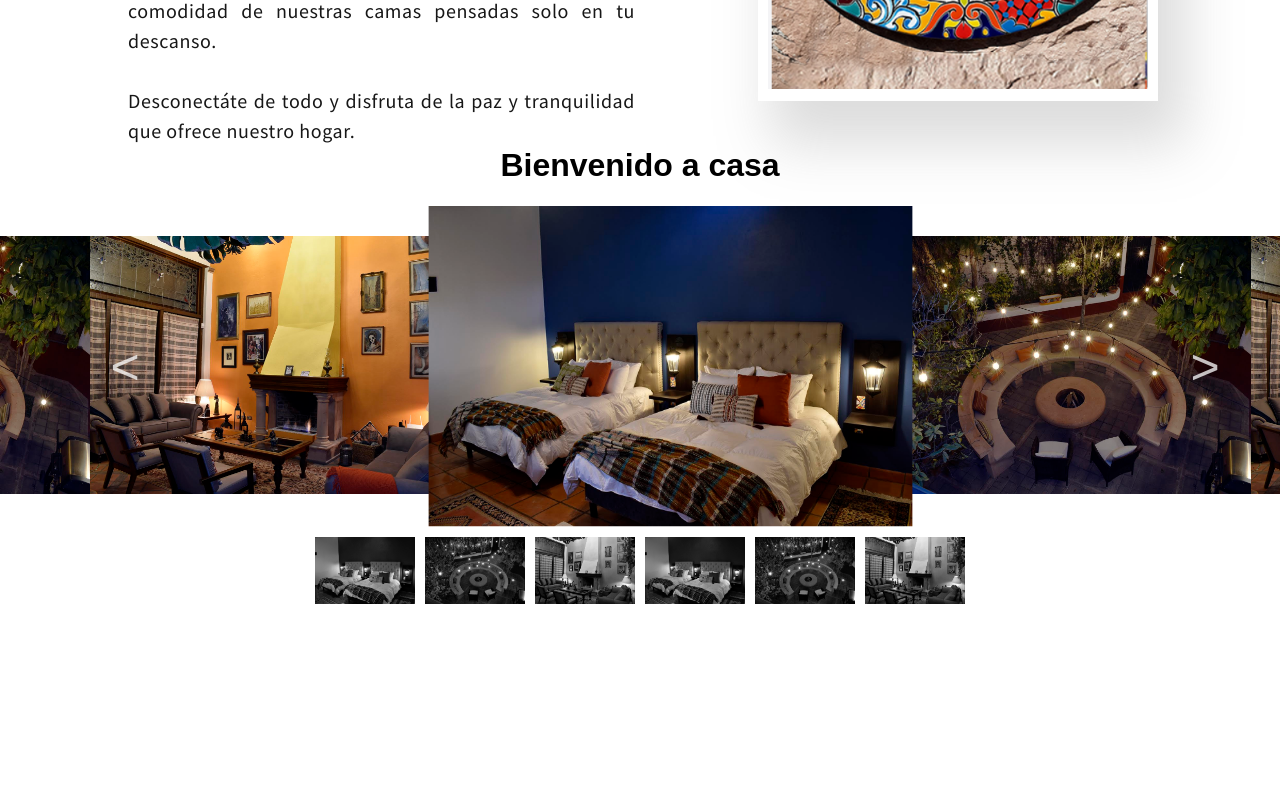
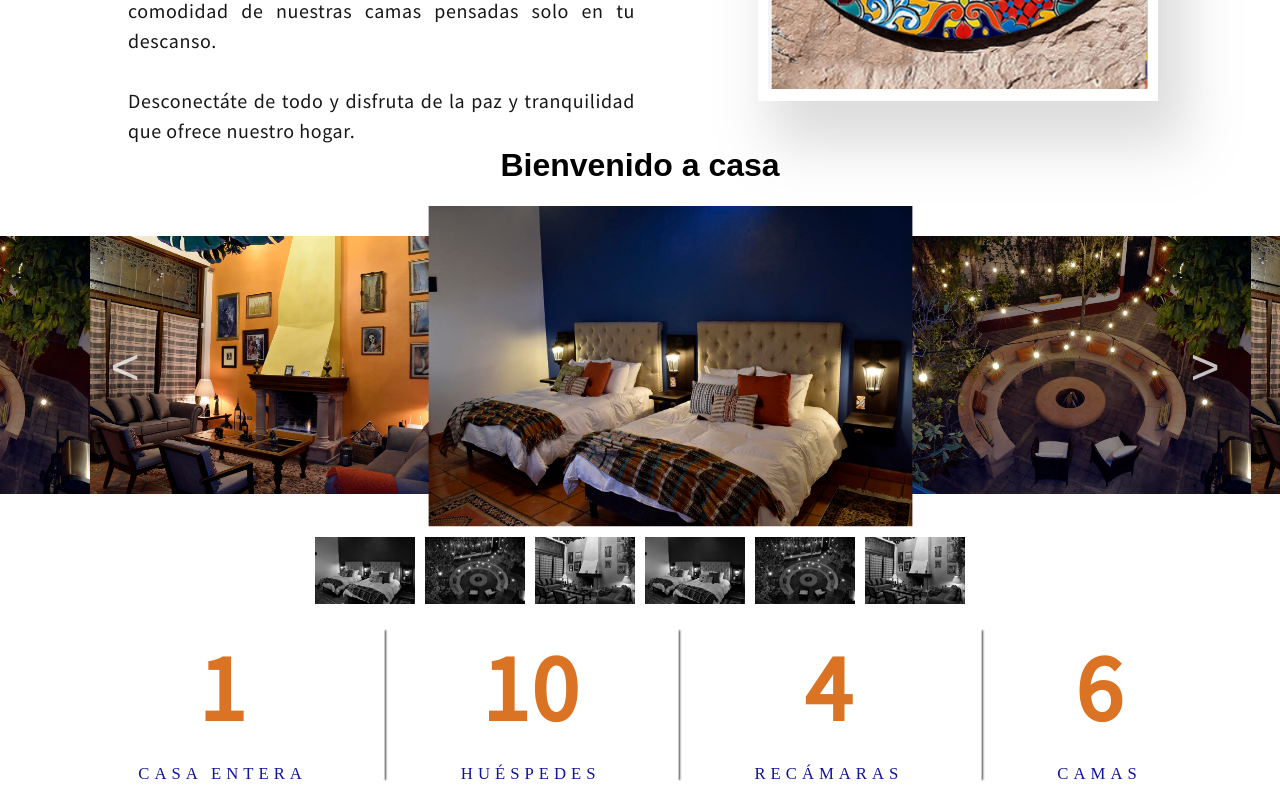
Before and after one commit to rguinea/casa-ludee, a React (Create React App) app: page / in a window 1280 px wide. Shown: the part 1124-1924 px from the top of the page. Before the commit the page ends 1732 px from the top, so only its background shows below. Built offline with nearby package versions, Linux system fonts and the light colour scheme.

Commit message:
Add stats component

```diff
--- /dev/null
+++ b/src/components/Stats/Stats.styled.tsx
@@ -0,0 +1,40 @@
+import styled from 'styled-components';
+
+export const FlexItem = styled.div`
+`;
+
+export const FlexContainer = styled.div`
+  display: flex;
+	justify-content: space-around;
+  margin: 100px 100px 0;
+  ${FlexItem} + ${FlexItem} {
+
+  }
+`;
+
+export const NumberText = styled.p`
+	font-family: 'Source Sans Pro';
+	font-size: 95px;
+	font-weight: bold;
+	letter-spacing: 1.9px;
+	text-align: center;
+	color: #da7324;
+	margin: 0;
+`;
+
+export const Text = styled.p`
+	font-family: Colaborate;
+	font-size: 16.7px;
+	font-weight: 300;
+	letter-spacing: 5px;
+	text-align: center;
+	color: #11159a;
+	text-transform: uppercase;
+`;
+
+export const Divider = styled.span`
+  height: 150px;
+  width: 1px;
+  box-shadow: 2px 2px 2px;
+  border-radius: 1px;
+`;
--- /dev/null
+++ b/src/components/Stats/Stats.tsx
@@ -0,0 +1,46 @@
+import * as React from 'react';
+import { Divider, FlexContainer, FlexItem, NumberText, Text } from './Stats.styled';
+import { IPropTypes } from './Stats.types';
+
+const Stats: React.FC<IPropTypes> = (props): JSX.Element => {
+  const { beds, guests, house, rooms } = props;
+  return <FlexContainer>
+    <FlexItem>
+      <NumberText>
+        {house}
+      </NumberText>
+      <Text>
+        Casa entera
+      </Text>
+    </FlexItem>
+    <Divider />
+    <FlexItem>
+      <NumberText>
+        {guests}
+      </NumberText>
+      <Text>
+        Huéspedes
+      </Text>
+    </FlexItem>
+    <Divider />
+    <FlexItem>
+      <NumberText>
+        {rooms}
+      </NumberText>
+      <Text>
+        Recámaras
+      </Text>
+    </FlexItem>
+    <Divider />
+    <FlexItem>
+      <NumberText>
+        {beds}
+      </NumberText>
+      <Text>
+        Camas
+      </Text>
+    </FlexItem>
+  </FlexContainer>
+};
+
+export default Stats;
--- /dev/null
+++ b/src/components/Stats/Stats.types.tsx
@@ -0,0 +1,6 @@
+export interface IPropTypes {
+  beds: number;
+  guests: number;
+  house: number;
+  rooms: number;
+}
--- /dev/null
+++ b/src/components/Stats/index.tsx
@@ -0,0 +1,3 @@
+import Stats from './Stats';
+
+export default Stats
--- a/src/views/App/App.tsx
+++ b/src/views/App/App.tsx
@@ -4,6 +4,7 @@ import Slider from 'react-slick'
 import Cuadrant from '../../components/Cuandrant'
 import Information from '../../components/Information'
 import Photos from '../../components/Photos'
+import Stats from '../../components/Stats'
 import cuarto from '../../images/cuarto.jpg';
 import patio from '../../images/patio.jpg';
 import sala from '../../images/sala.jpg';
@@ -28,6 +29,7 @@ class App extends React.Component {
         </Slider>
         <Information />
         <Photos />
+        <Stats house={1} guests={10} rooms={4} beds={6} />
       </div>
     );
   }
```
